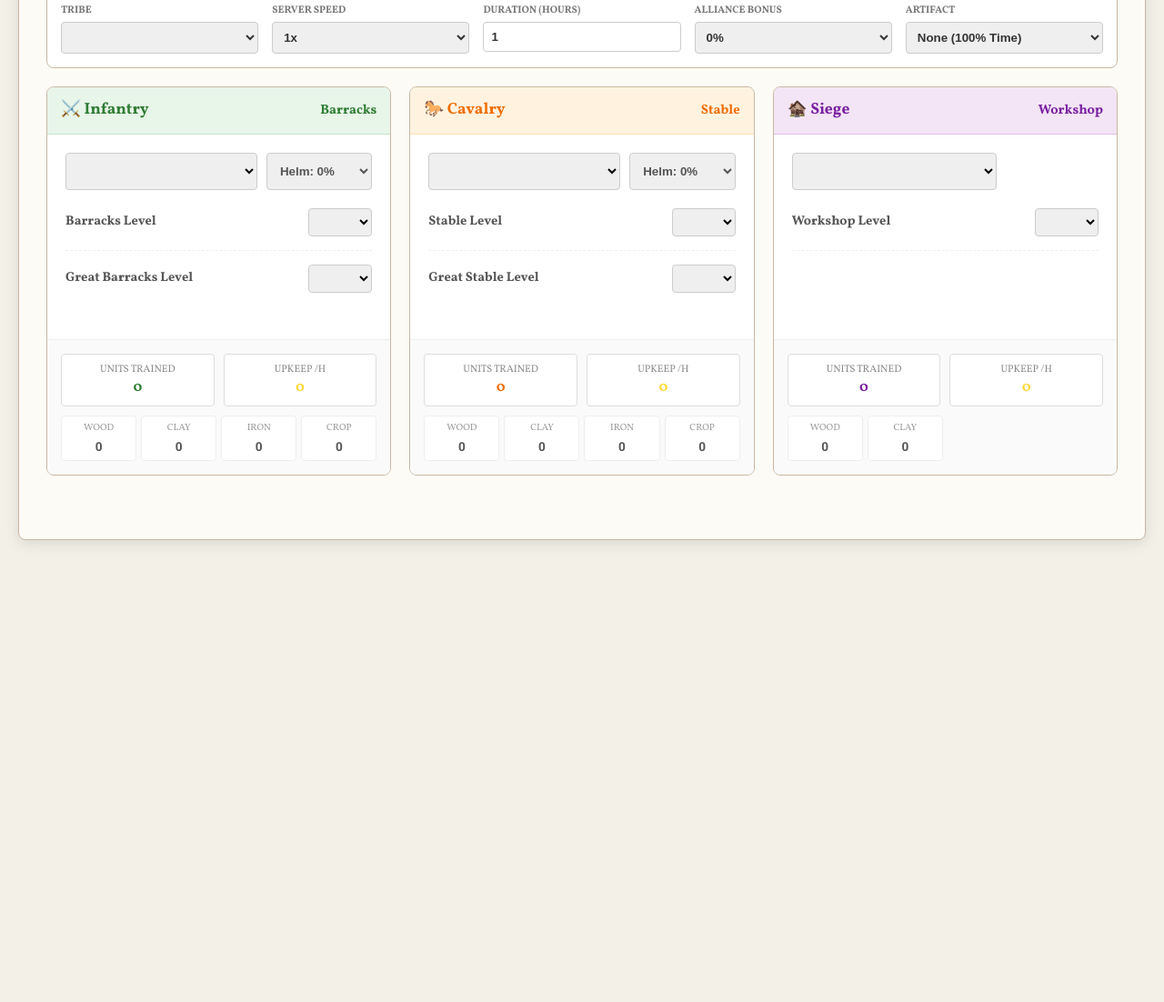
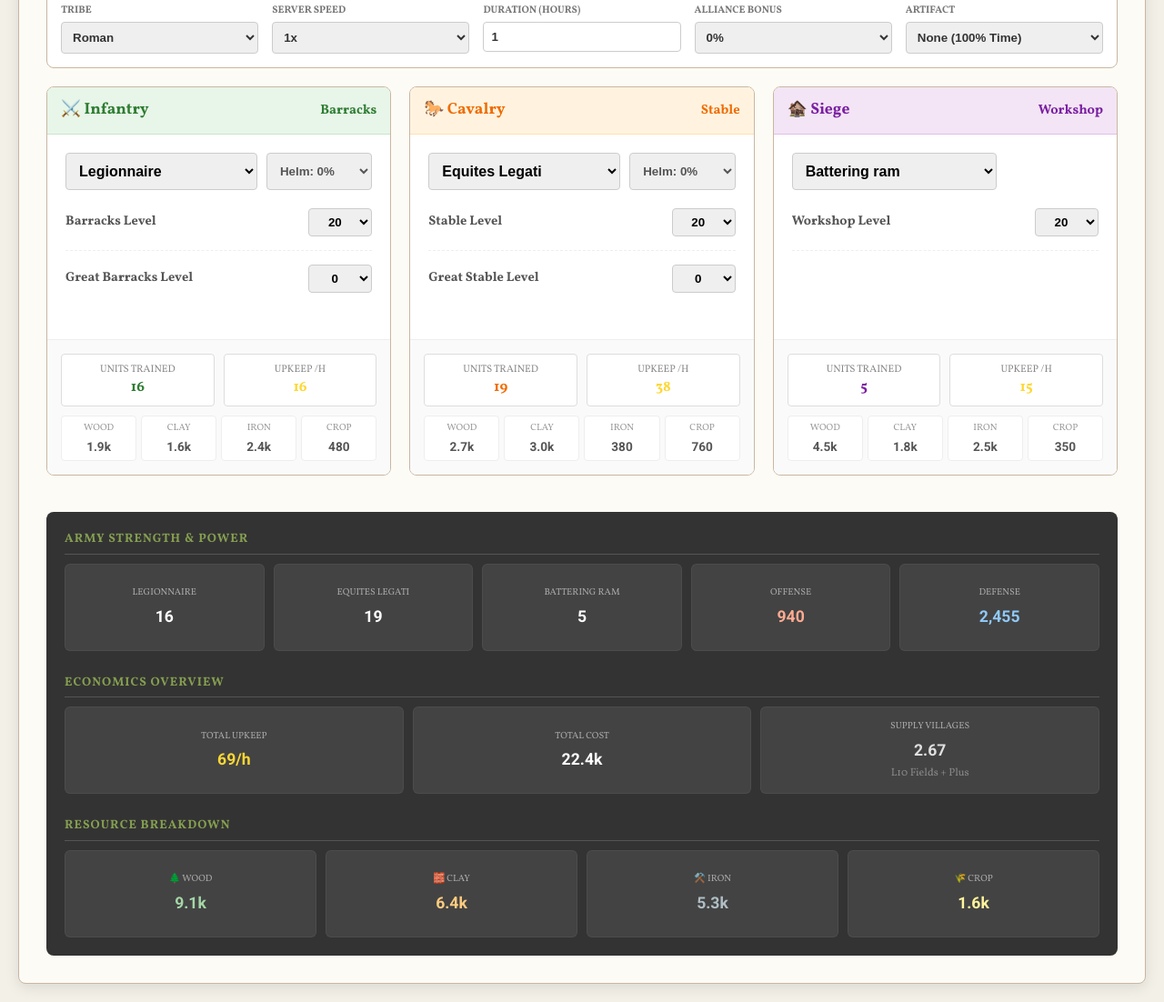
Before and after one commit to morabsf-create/Travian-Planner, a plain HTML site: page calculators/troop-calculator/index.html in a window 1280 px wide. Shown: the part 194-1296 px from the top of the page at 91% size. Before the commit the page ends 808 px from the top, so only its background shows below. Drawn offline with Linux system fonts and the light colour scheme.

Commit message:
Add files via upload

```diff
--- a/calculators/troop-calculator/index.html
+++ b/calculators/troop-calculator/index.html
@@ -277,4 +277,86 @@
                 <div class="footer-tiles">
                     <div class="mini-tile"><label>Wood</label><span id="siege_wood">0</span></div>
                     <div class="mini-tile"><label>Clay</label><span id="siege_clay">0</span></div>
-                    <div class="mini
+                    <div class="mini-tile"><label>Iron</label><span id="siege_iron">0</span></div>
+                    <div class="mini-tile"><label>Crop</label><span id="siege_crop">0</span></div>
+                </div>
+            </div>
+        </div>
+    </div>
+
+    <div class="results-box">
+
+        <div class="summary-group">
+            <div class="group-title">Army Strength & Power</div>
+            <div class="tiles-grid">
+                <div class="stat-tile">
+                    <span class="tile-label" id="lbl_inf">INFANTRY</span>
+                    <span class="tile-val" id="global_inf">0</span>
+                </div>
+                <div class="stat-tile">
+                    <span class="tile-label" id="lbl_cav">CAVALRY</span>
+                    <span class="tile-val" id="global_cav">0</span>
+                </div>
+                <div class="stat-tile">
+                    <span class="tile-label" id="lbl_siege">SIEGE</span>
+                    <span class="tile-val" id="global_siege">0</span>
+                </div>
+                <div class="stat-tile">
+                    <span class="tile-label">OFFENSE</span>
+                    <span class="tile-val c-off" id="global_off">0</span>
+                </div>
+                <div class="stat-tile">
+                    <span class="tile-label">DEFENSE</span>
+                    <span class="tile-val c-def" id="global_def">0</span>
+                </div>
+            </div>
+        </div>
+
+        <div class="summary-group">
+            <div class="group-title">Economics Overview</div>
+            <div class="tiles-grid" style="grid-template-columns: repeat(3, 1fr);">
+                <div class="stat-tile">
+                    <span class="tile-label">TOTAL UPKEEP</span>
+                    <span class="tile-val c-upkeep"><span id="global_upkeep">0</span>/h</span>
+                </div>
+                <div class="stat-tile">
+                    <span class="tile-label">TOTAL COST</span>
+                    <span class="tile-val" id="global_cost">0</span>
+                </div>
+                <div class="stat-tile">
+                    <span class="tile-label">SUPPLY VILLAGES</span>
+                    <span class="tile-val" style="color:#e0e0e0;" id="global_push_villages">0</span>
+                    <span class="tile-sub">L10 Fields + Plus</span>
+                </div>
+            </div>
+        </div>
+
+        <div class="summary-group">
+            <div class="group-title">Resource Breakdown</div>
+            <div class="res-breakdown-grid">
+                 <div class="stat-tile">
+                    <span class="tile-label">🌲 WOOD</span>
+                    <span class="tile-val c-wood" id="gc_wood">0</span>
+                </div>
+                 <div class="stat-tile">
+                    <span class="tile-label">🧱 CLAY</span>
+                    <span class="tile-val c-clay" id="gc_clay">0</span>
+                </div>
+                 <div class="stat-tile">
+                    <span class="tile-label">⚒️ IRON</span>
+                    <span class="tile-val c-iron" id="gc_iron">0</span>
+                </div>
+                 <div class="stat-tile">
+                    <span class="tile-label">🌾 CROP</span>
+                    <span class="tile-val c-crop" id="gc_crop">0</span>
+                </div>
+            </div>
+        </div>
+
+    </div>
+</div>
+
+<script src="data.js"></script>
+<script src="app.js"></script>
+</body>
+</html>
```
